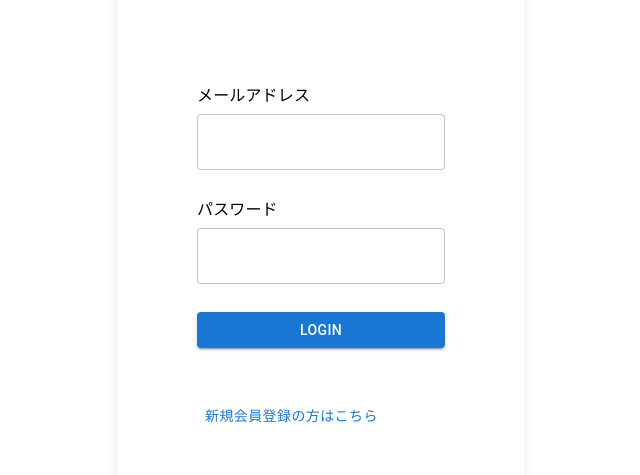
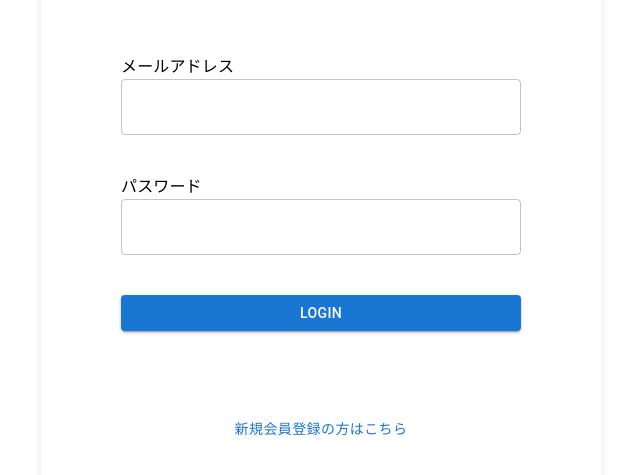
Before and after one commit to nonchimaru/bikeista-front, a Next.js app: page /login in a window 1280 px wide. Shown: the part 149-624 px from the top of the page, without its empty margins (319-959 px from the left). Built offline with nearby package versions, Linux system fonts and the light colour scheme.

Commit message:
login画面完成

```diff
--- a/src/pages/_app.tsx
+++ b/src/pages/_app.tsx
@@ -1,4 +1,5 @@
 import type { AppProps } from "next/app";
+import "@/styles/globals.css";
 
 export default function App({ Component, pageProps }: AppProps) {
   return <Component {...pageProps} />;
--- a/src/pages/login.tsx
+++ b/src/pages/login.tsx
@@ -33,7 +33,7 @@ const Login: NextPage = () => {
             <Typography
               variant="body1"
               className={M_PLUS_Rounded_1c500.className}
-              sx={{ marginTop: "%", marginBottom: "-4%" }}
+              sx={{ marginBottom: "-4%", width: "400px" }}
             >
               メールアドレス
             </Typography>
@@ -62,7 +62,11 @@ const Login: NextPage = () => {
           >
             Login
           </Button>
-          <Button variant="text" sx={{ display: "block", marginTop: "20%" }}>
+          <Button
+            variant="text"
+            fullWidth
+            sx={{ display: "block", marginTop: "20%" }}
+          >
             新規会員登録の方はこちら
           </Button>
         </LoginCard>
--- a/src/styles/globals.css
+++ b/src/styles/globals.css
@@ -8,6 +8,7 @@ html,
 body {
   max-width: 100vw;
   overflow-x: hidden;
+  margin: 0;
 }
 
 body {
```
